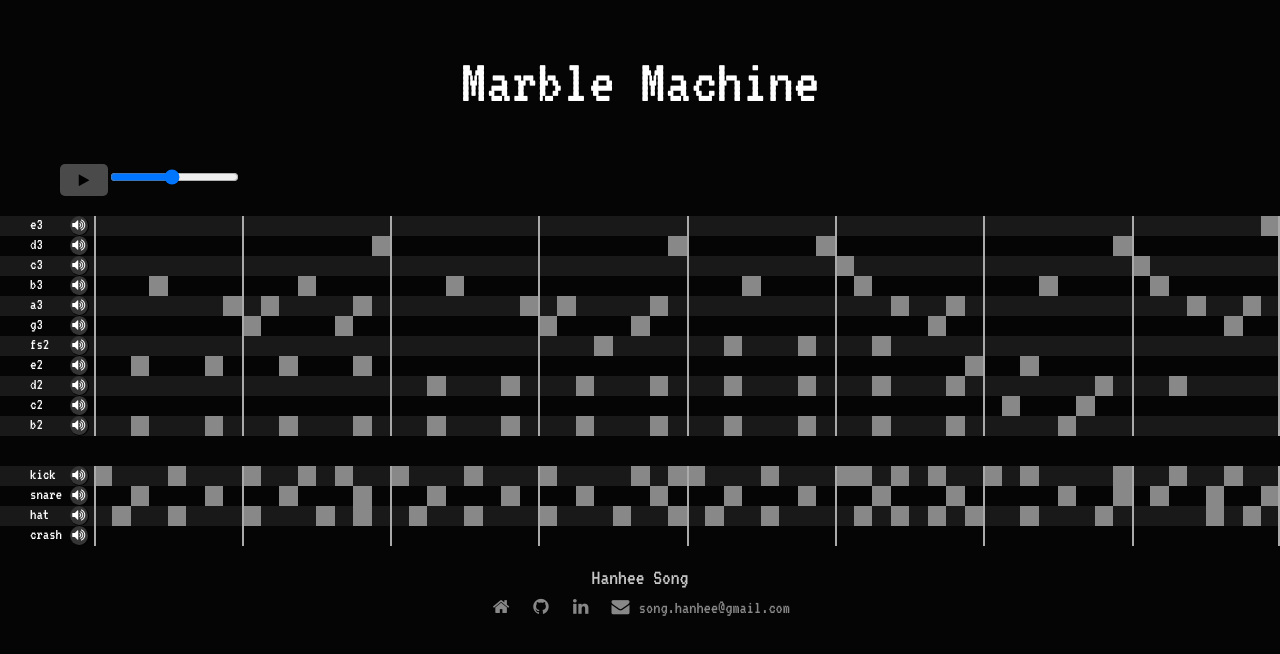
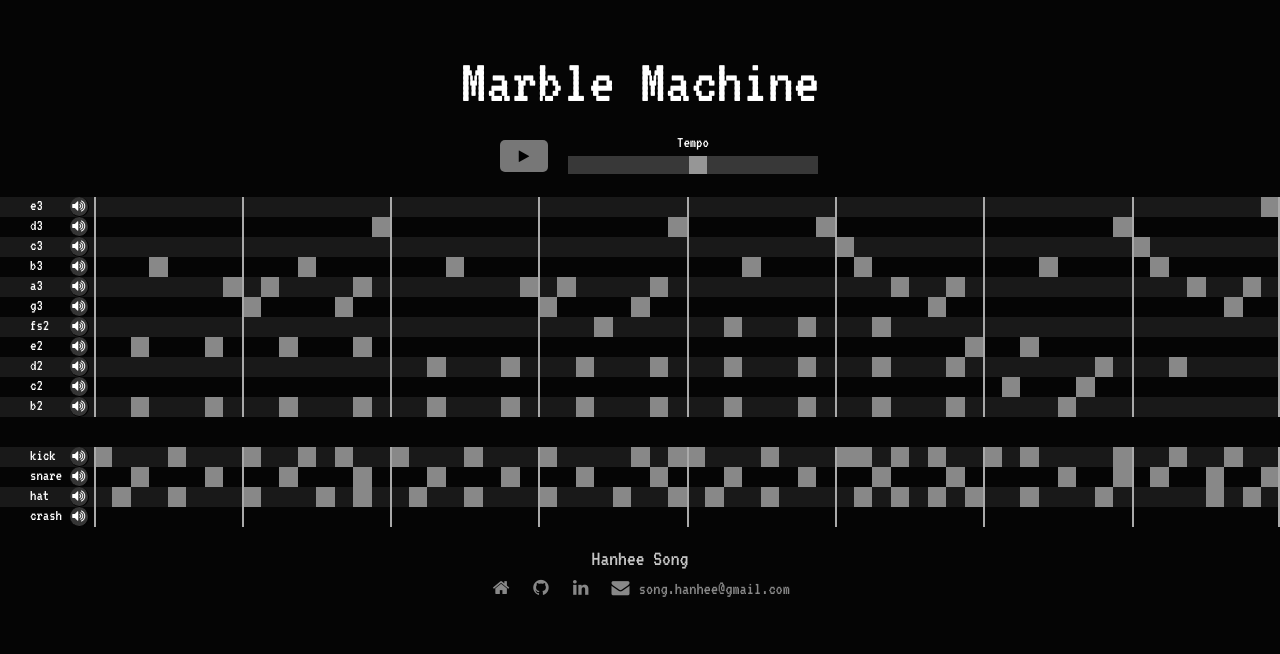
Before and after one commit to hanhee-song/marble_machine, a React (Create React App) app: page / in a window 1280 px wide. Shown: the top 654 px of the page. Built offline with nearby package versions, Linux system fonts and the light colour scheme.

Commit message:
style tempo slider

```diff
--- a/public/styles.css
+++ b/public/styles.css
@@ -117,17 +117,22 @@ a:hover {
 /************ SOUNDBOARD ***************/
 
 .soundboard {
-  margin-top: 30px;
+  margin-top: 0px;
+  cursor: default;
+  user-select: none;
 }
 
 .soundboard-controls {
   padding: 20px;
   margin-left: 40px;
+  display: flex;
+  justify-content: center;
+  align-items: center;
 }
 
 .soundboard-controls-start {
-  background-color: #4a4a4a;
   cursor: pointer;
+  background-color: #777;
   height: 32px;
   width: 48px;
   border-radius: 5px;
@@ -137,12 +142,58 @@ a:hover {
 }
 
 .soundboard-controls-start:hover {
-  background-color: #6a6a6a;
+  background-color: #999;
 }
 
 .soundboard-controls-start:active {
-  background-color: #7a7a7a;
+  background-color: #aaa;
 }
+
+.soundboard-controls-tempo-container {
+  margin-left: 18px;
+}
+
+.soundboard-controls-tempo-title {
+  text-align: center;
+  font-size: 16px;
+  margin-bottom: 4px;
+}
+
+.soundboard-controls-tempo-slider {
+  cursor: pointer;
+  width: 250px;
+  height: 18px;
+  background: #454545;
+  outline: none;
+  opacity: 0.8;
+  -webkit-transition: .2s;
+  transition: opacity .2s;
+  transform: scaleX(-1);
+  -webkit-appearance: none;
+  appearance: none;
+}
+
+.soundboard-controls-tempo-slider:hover {
+  opacity: 1;
+}
+
+.soundboard-controls-tempo-slider::-webkit-slider-thumb {
+  -webkit-appearance: none;
+  appearance: none;
+  width: 18px;
+  height: 18px;
+  background: #bbb;
+  cursor: pointer;
+}
+
+.soundboard-controls-tempo-slider::-moz-range-thumb {
+  width: 18px;
+  height: 18px;
+  background: #bbb;
+  cursor: pointer;
+}
+
+/************* INSTRUMENTS **************/
 
 .soundboard-instruments {
 
--- a/src/components/soundboard.jsx
+++ b/src/components/soundboard.jsx
@@ -55,9 +55,12 @@ class Soundboard extends React.Component {
           <button className="soundboard-controls-start" onClick={this.toggleRunning}>
             <i className={`fa fa-${startButton}`} aria-hidden="true"></i>
           </button>
-          <input type="range" min="30" max="180"
-            value={this.state.tempo}
-            onChange={this.handleTempoChange}/>
+          <div className="soundboard-controls-tempo-container">
+            <div className="soundboard-controls-tempo-title">Tempo</div>
+            <input className="soundboard-controls-tempo-slider" type="range" min="30" max="180"
+              value={this.state.tempo}
+              onChange={this.handleTempoChange}/>
+          </div>
         </div>
         <div className="soundboard-instruments">
           <VibraphoneBoard currentBeat={this.state.currentBeat} mm={this.state.mm} />
```
